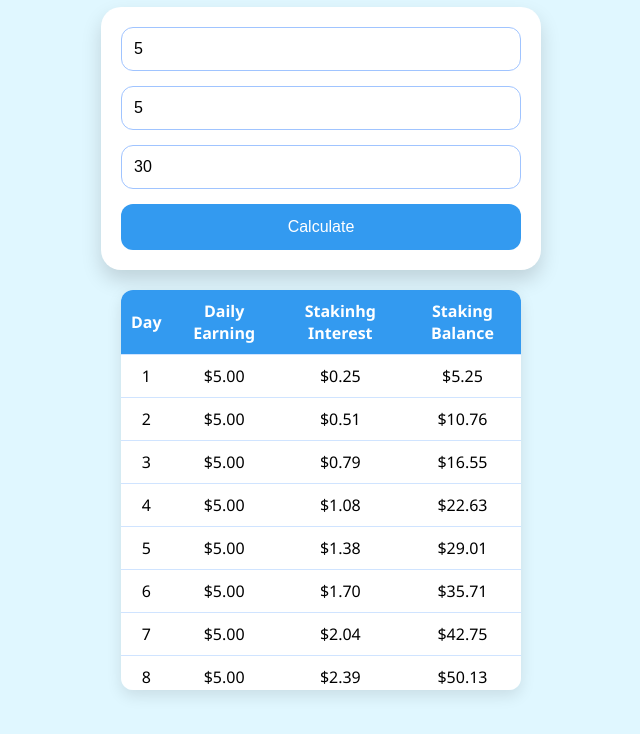
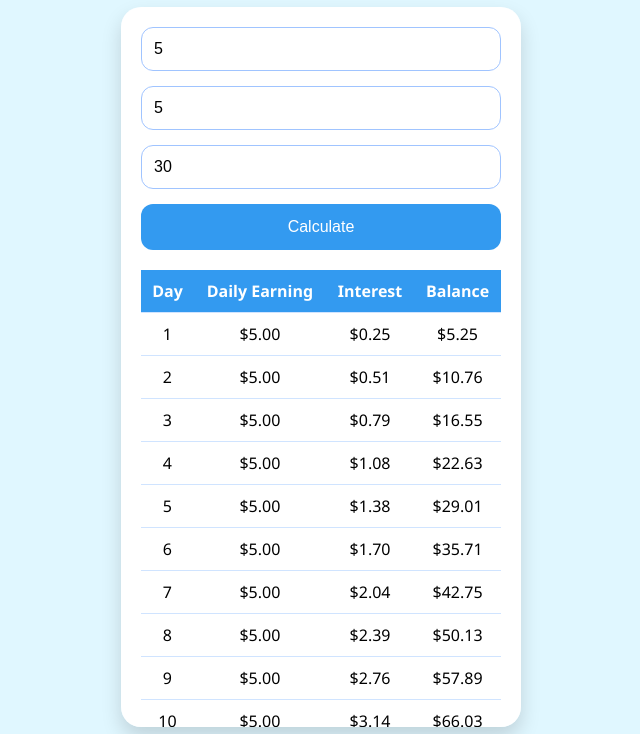
Before and after one commit to uniwebcalculator/Staking, a plain HTML site: page index.html in a window 1280 px wide. Both pictures are taken after typing "5", "5" into the empty fields and a click on the button "Calculate". Shown: the part 66-800 px from the top of the page, without its empty margins (319-959 px from the left). Drawn offline with Linux system fonts and the light colour scheme.

Commit message:
Add files via upload

```diff
--- a/index.html
+++ b/index.html
@@ -16,23 +16,24 @@
     }
 
     h1 {
-      margin-top: 20px;
-      margin-bottom: 10px;
+      margin: 20px 0 10px 0;
       color: #0a3d62;
       text-align: center;
     }
 
-    .calculator-card {
+    .app-container {
+      width: 90%;
+      max-width: 400px;
       background-color: #ffffff;
       border-radius: 20px;
       box-shadow: 0 10px 20px rgba(0,0,0,0.15);
       padding: 20px;
-      width: 90%;
-      max-width: 400px;
-      margin-bottom: 20px;
+      box-sizing: border-box;
+      overflow-y: auto;
+      max-height: 90vh; /* fills most of the screen */
     }
 
-    .calculator-card input {
+    .calculator-container input {
       width: 100%;
       padding: 12px;
       margin-bottom: 15px;
@@ -42,7 +43,7 @@
       box-sizing: border-box;
     }
 
-    .calculator-card button {
+    .calculator-container button {
       width: 100%;
       padding: 14px;
       background-color: #339af0;
@@ -52,20 +53,11 @@
       border-radius: 12px;
       cursor: pointer;
       transition: background-color 0.3s;
+      margin-bottom: 20px;
     }
 
-    .calculator-card button:hover {
+    .calculator-container button:hover {
       background-color: #1c7ed6;
-    }
-
-    .results-container {
-      width: 90%;
-      max-width: 400px;
-      max-height: 400px;
-      overflow-y: auto;
-      border-radius: 12px;
-      box-shadow: 0 6px 15px rgba(0,0,0,0.1);
-      background-color: #ffffff;
     }
 
     table {
@@ -82,9 +74,6 @@
     th {
       background-color: #339af0;
       color: white;
-      position: sticky;
-      top: 0;
-      z-index: 1;
     }
 
     tr:hover {
@@ -96,7 +85,7 @@
         font-size: 12px;
         padding: 6px;
       }
-      .calculator-card input, .calculator-card button {
+      .calculator-container input, .calculator-container button {
         font-size: 14px;
         padding: 10px;
       }
@@ -107,14 +96,15 @@
 
   <h1>Staking Calculator</h1>
 
-  <div class="calculator-card">
-    <input type="number" id="dailyEarning" placeholder="Daily Earning ($)" />
-    <input type="number" id="dailyRate" placeholder="Daily Rate (%)" />
-    <input type="number" id="days" placeholder="Number of Days" value="30" />
-    <button onclick="calculateStaking()">Calculate</button>
+  <div class="app-container">
+    <div class="calculator-container">
+      <input type="number" id="dailyEarning" placeholder="Daily Earning ($)" />
+      <input type="number" id="dailyRate" placeholder="Daily Rate (%)" />
+      <input type="number" id="days" placeholder="Number of Days" value="30" />
+      <button onclick="calculateStaking()">Calculate</button>
+    </div>
+    <div id="results"></div>
   </div>
-
-  <div class="results-container" id="results"></div>
 
   <script>
     function calculateStaking() {
@@ -127,13 +117,13 @@
         return;
       }
 
-      let balance = 0; // start at 0, add daily earning first
-      let html = '<table><tr><th>Day</th><th>Daily Earning</th><th> Stakinhg Interest</th><th> Staking Balance</th></tr>';
+      let balance = 0;
+      let html = '<table><tr><th>Day</th><th>Daily Earning</th><th>Interest</th><th>Balance</th></tr>';
 
       for (let i = 1; i <= days; i++) {
-        balance += dailyEarning; // add daily earning first
-        const interest = balance * dailyRate; // calculate interest on current balance
-        balance += interest; // add interest to balance
+        balance += dailyEarning; // add daily earning
+        const interest = balance * dailyRate; // interest on current balance
+        balance += interest; // update balance with interest
         html += `<tr>
                   <td>${i}</td>
                   <td>$${dailyEarning.toFixed(2)}</td>
```
